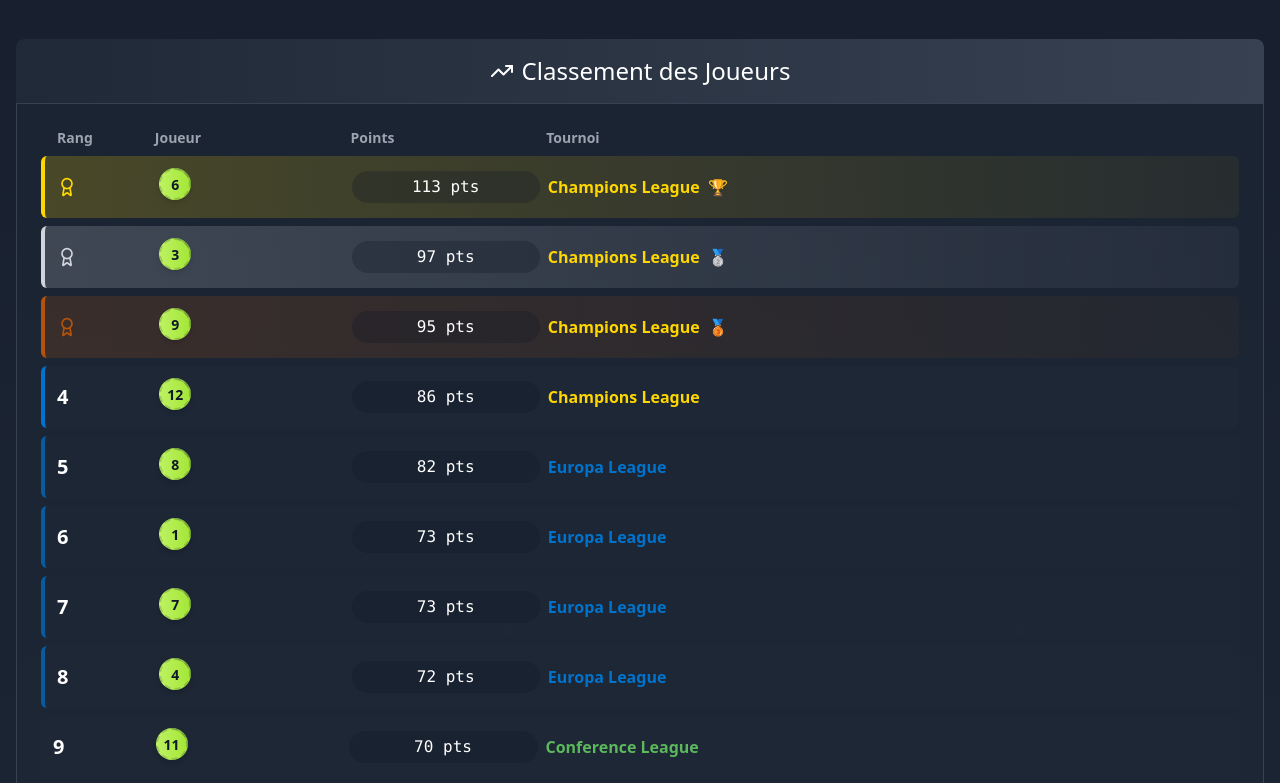
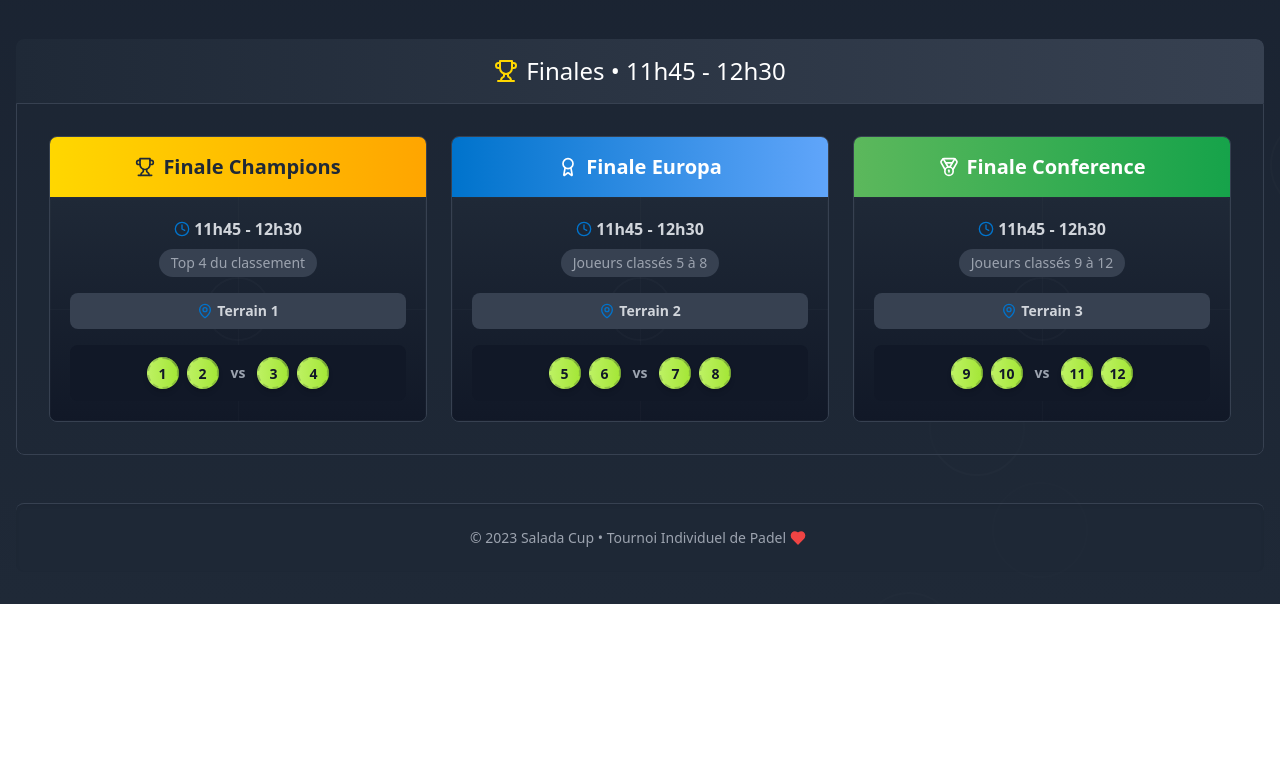
Before and after one commit to JulAius/salada-padeltune, a React (Vite) app: page / in a window 1280 px wide. Shown: the part 1397-2180 px from the top of the page. After the commit the page ends 2001 px from the top, so only its background shows below. Built offline with nearby package versions, Linux system fonts and the light colour scheme.

Commit message:
Reverted to edit edt-12a63e29-505a-49ae-af92-f6f0faf64f42: "Add padel-themed visuals
Include padel and tennis ball references, and a black ChatGPT-like style."

```diff
--- a/src/components/LeaderboardSection.tsx
+++ /dev/null
@@ -1,81 +0,0 @@
-
-import React from 'react';
-import { players } from '../data/tournamentData';
-import PlayerTag from './PlayerTag';
-import { TrendingUp, Award, Medal } from 'lucide-react';
-
-const LeaderboardSection: React.FC = () => {
-  // Sort players by rank (which is already done in tournamentData, but ensuring it here)
-  const sortedPlayers = [...players].sort((a, b) => (a.rank || 0) - (b.rank || 0));
-
-  const getRowColor = (rank: number) => {
-    if (rank === 1) return 'bg-gradient-to-r from-padel-gold/20 to-padel-gold/5 border-l-4 border-padel-gold';
-    if (rank === 2) return 'bg-gradient-to-r from-gray-300/20 to-gray-300/5 border-l-4 border-gray-300';
-    if (rank === 3) return 'bg-gradient-to-r from-amber-700/20 to-amber-700/5 border-l-4 border-amber-700';
-    if (rank <= 4) return 'bg-gray-800/80 border-l-4 border-padel-blue';
-    if (rank <= 8) return 'bg-gray-800/60 border-l-4 border-padel-blue/70';
-    return 'bg-gray-800/40';
-  };
-
-  const getRankIcon = (rank: number) => {
-    if (rank === 1) return <Award className="h-5 w-5 text-padel-gold" />;
-    if (rank === 2) return <Award className="h-5 w-5 text-gray-300" />;
-    if (rank === 3) return <Award className="h-5 w-5 text-amber-700" />;
-    return null;
-  };
-
-  const getPositionLabel = (rank: number) => {
-    if (rank <= 4) return 'Champions League';
-    if (rank <= 8) return 'Europa League';
-    return 'Conference League';
-  };
-
-  const getPositionColor = (rank: number) => {
-    if (rank <= 4) return 'text-padel-gold';
-    if (rank <= 8) return 'text-padel-blue';
-    return 'text-padel-green';
-  };
-
-  return (
-    <div className="mb-10 transform transition-all duration-500 hover:shadow-xl rounded-lg overflow-hidden">
-      <div className="bg-gradient-to-r from-gray-800 to-gray-700 text-white p-4 text-center text-2xl rounded-t-lg flex items-center justify-center gap-2">
-        <TrendingUp className="h-6 w-6" />
-        <span>Classement des Joueurs</span>
-      </div>
-      <div className="bg-gray-800/50 p-6 rounded-b-lg border border-gray-700">
-        <div className="grid grid-cols-12 gap-2 font-bold text-gray-400 mb-2 px-4 text-sm">
-          <div className="col-span-1">Rang</div>
-          <div className="col-span-2">Joueur</div>
-          <div className="col-span-2">Points</div>
-          <div className="col-span-7">Tournoi</div>
-        </div>
-        <div className="space-y-2">
-          {sortedPlayers.map((player) => (
-            <div
-              key={player.id}
-              className={`grid grid-cols-12 gap-2 p-3 rounded-md items-center ${getRowColor(player.rank || 0)}`}
-            >
-              <div className="col-span-1 font-bold text-xl flex items-center">
-                {getRankIcon(player.rank || 0) || player.rank}
-              </div>
-              <div className="col-span-2">
-                <PlayerTag tag={player.tag} />
-              </div>
-              <div className="col-span-2 font-mono bg-gray-900/30 py-1 px-3 rounded-full text-center">
-                {player.points} pts
-              </div>
-              <div className={`col-span-7 ${getPositionColor(player.rank || 0)} font-semibold`}>
-                {getPositionLabel(player.rank || 0)}
-                {player.rank === 1 && <span className="ml-2">🏆</span>}
-                {player.rank === 2 && <span className="ml-2">🥈</span>}
-                {player.rank === 3 && <span className="ml-2">🥉</span>}
-              </div>
-            </div>
-          ))}
-        </div>
-      </div>
-    </div>
-  );
-};
-
-export default LeaderboardSection;
--- a/src/data/tournamentData.ts
+++ b/src/data/tournamentData.ts
@@ -1,8 +1,7 @@
+
 export interface Player {
   id: number;
   tag: string;
-  points?: number;
-  rank?: number;
 }
 
 export interface Match {
@@ -31,14 +30,10 @@ export interface Final {
   };
 }
 
-// Mock leaderboard data - in a real app, this would be calculated from match results
 export const players: Player[] = Array.from({ length: 12 }, (_, i) => ({
   id: i + 1,
   tag: (i + 1).toString(),
-  points: Math.floor(Math.random() * 100) + 20, // Random points between 20-120
-  rank: i + 1 // Will be recalculated based on points
-})).sort((a, b) => (b.points || 0) - (a.points || 0))
-  .map((player, index) => ({ ...player, rank: index + 1 }));
+}));
 
 export const sessions: Session[] = [
   {
--- a/src/pages/Index.tsx
+++ b/src/pages/Index.tsx
@@ -3,7 +3,6 @@ import React from 'react';
 import TournamentHeader from '../components/TournamentHeader';
 import Timeline from '../components/Timeline';
 import PhaseGrid from '../components/PhaseGrid';
-import LeaderboardSection from '../components/LeaderboardSection';
 import FinalsSection from '../components/FinalsSection';
 import Footer from '../components/Footer';
 
@@ -28,7 +27,6 @@ const Index: React.FC = () => {
         <TournamentHeader />
         <Timeline />
         <PhaseGrid />
-        <LeaderboardSection />
         <FinalsSection />
         <Footer />
       </div>
```
